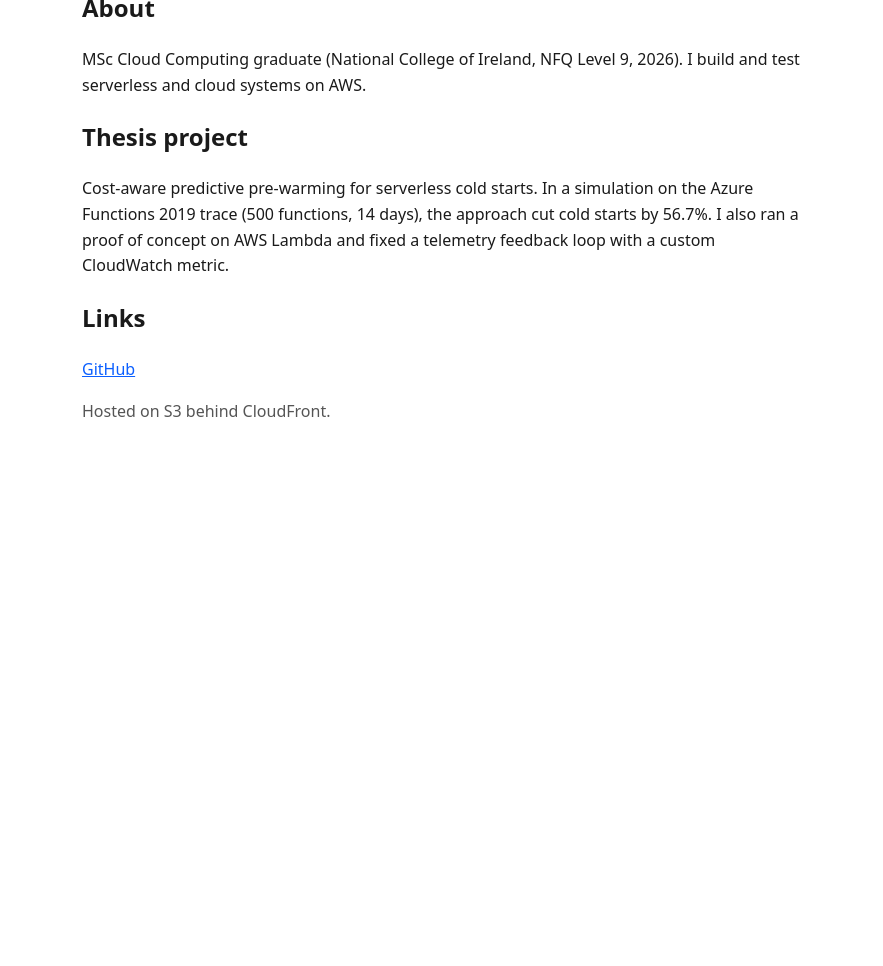
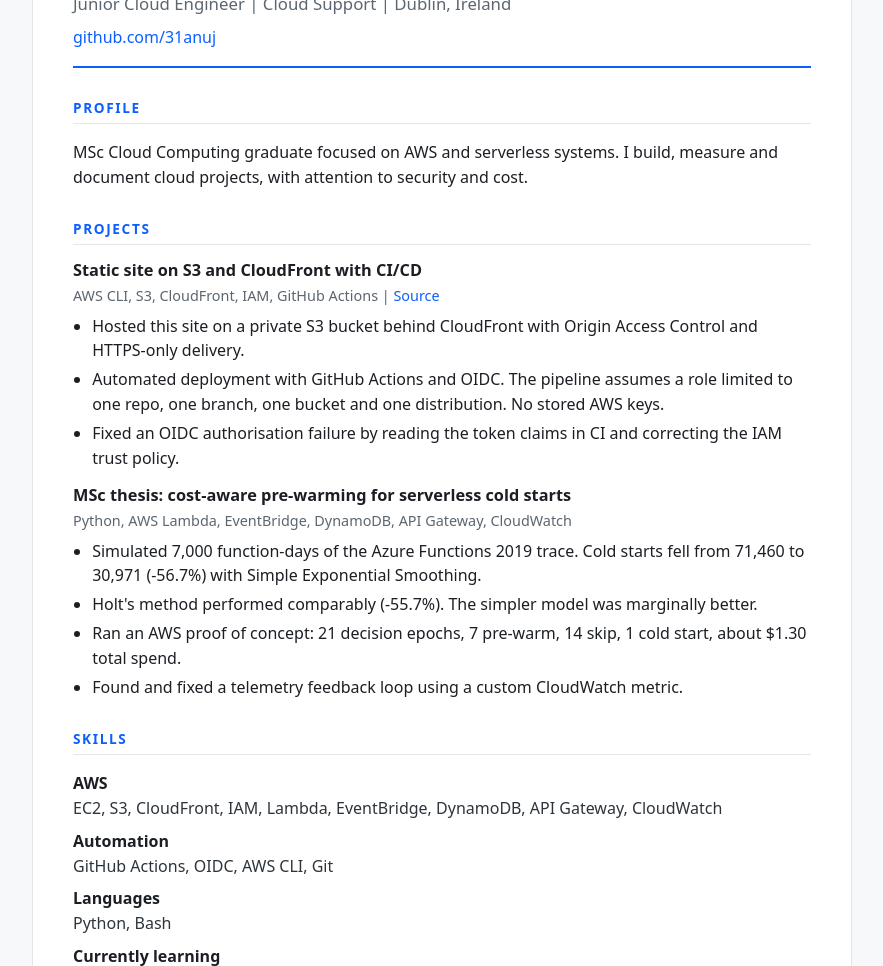
Before and after one commit to 31anuj/Portfolio-site, a plain HTML site: page index.html in a window 1280 px wide. Shown: the part 160-1126 px from the top of the page, without its empty margins (198-1081 px from the left). Before the commit the page ends 800 px from the top, so only its background shows below. Drawn offline with Linux system fonts and the light colour scheme.

Commit message:
Index.html change demo

```diff
--- a/index.html
+++ b/index.html
@@ -1,52 +1,202 @@
+@'
 <!DOCTYPE html>
 <html lang="en">
 
 <head>
   <meta charset="UTF-8">
   <meta name="viewport" content="width=device-width, initial-scale=1">
-  <title>Anuj Yadav | Cloud Engineer</title>
+  <meta name="description" content="Anuj Yadav, MSc Cloud Computing graduate in Dublin. AWS, serverless, CI/CD.">
+  <title>Anuj Yadav | Junior Cloud Engineer</title>
   <style>
+    :root {
+      --ink: #1b1f24;
+      --muted: #5b6670;
+      --line: #e3e7eb;
+      --accent: #0b5fff;
+    }
+
+    * {
+      box-sizing: border-box;
+    }
+
     body {
-      font-family: system-ui, sans-serif;
-      max-width: 720px;
-      margin: 3rem auto;
-      padding: 0 1rem;
-      line-height: 1.6;
-      color: #1a1a1a;
+      font-family: system-ui, -apple-system, "Segoe UI", sans-serif;
+      color: var(--ink);
+      background: #f6f8fa;
+      margin: 0;
+      line-height: 1.55;
+    }
+
+    main {
+      max-width: 820px;
+      margin: 2rem auto;
+      background: #fff;
+      padding: 2.5rem;
+      border: 1px solid var(--line);
+      border-radius: 8px;
+    }
+
+    header {
+      border-bottom: 2px solid var(--accent);
+      padding-bottom: 1rem;
+      margin-bottom: 1.5rem;
     }
 
     h1 {
-      margin-bottom: 0;
+      margin: 0;
+      font-size: 2rem;
     }
 
-    .sub {
-      color: #555;
-      margin-top: 0.25rem;
+    .role {
+      color: var(--muted);
+      margin: .25rem 0 .5rem;
+      font-size: 1.05rem;
+    }
+
+    h2 {
+      font-size: .85rem;
+      letter-spacing: .12em;
+      text-transform: uppercase;
+      color: var(--accent);
+      border-bottom: 1px solid var(--line);
+      padding-bottom: .3rem;
+      margin: 1.8rem 0 .8rem;
+    }
+
+    h3 {
+      margin: .8rem 0 .1rem;
+      font-size: 1.02rem;
+    }
+
+    .meta {
+      color: var(--muted);
+      font-size: .9rem;
+      margin: 0;
+    }
+
+    ul {
+      margin: .4rem 0 0;
+      padding-left: 1.2rem;
+    }
+
+    li {
+      margin: .25rem 0;
     }
 
     a {
-      color: #0b5fff;
+      color: var(--accent);
+      text-decoration: none;
+    }
+
+    a:hover {
+      text-decoration: underline;
+    }
+
+    .skills dt {
+      font-weight: 600;
+      margin-top: .5rem;
+    }
+
+    .skills dd {
+      margin: 0;
+      color: #2d343b;
+    }
+
+    footer {
+      margin-top: 2rem;
+      color: var(--muted);
+      font-size: .85rem;
+    }
+
+    @media (max-width:600px) {
+      main {
+        margin: 0;
+        border: 0;
+        padding: 1.5rem;
+      }
+    }
+
+    @media print {
+      body {
+        background: #fff;
+      }
+
+      main {
+        border: 0;
+        margin: 0;
+      }
     }
   </style>
 </head>
 
 <body>
-  <h1>Anuj Yadav</h1>
-  <p class="sub">Cloud Engineer | Dublin, Ireland</p>
+  <main>
+    <header>
+      <h1>Anuj Yadav</h1>
+      <p class="role">Junior Cloud Engineer | Cloud Support | Dublin, Ireland</p>
+      <a href="https://github.com/31anuj">github.com/31anuj</a>
+    </header>
 
-  <h2>About</h2>
-  <p>MSc Cloud Computing graduate (National College of Ireland, NFQ Level 9, 2026). I build and test serverless and
-    cloud systems on AWS.</p>
+    <section>
+      <h2>Profile</h2>
+      <p>MSc Cloud Computing graduate focused on AWS and serverless systems. I build, measure and document cloud
+        projects, with attention to security and cost.</p>
+    </section>
 
-  <h2>Thesis project</h2>
-  <p>Cost-aware predictive pre-warming for serverless cold starts. In a simulation on the Azure Functions 2019 trace
-    (500 functions, 14 days), the approach cut cold starts by 56.7%. I also ran a proof of concept on AWS Lambda and
-    fixed a telemetry feedback loop with a custom CloudWatch metric.</p>
+    <section>
+      <h2>Projects</h2>
 
-  <h2>Links</h2>
-  <p><a href="https://github.com/31anuj">GitHub</a></p>
+      <h3>Static site on S3 and CloudFront with CI/CD</h3>
+      <p class="meta">AWS CLI, S3, CloudFront, IAM, GitHub Actions | <a
+          href="https://github.com/31anuj/Portfolio-site">Source</a></p>
+      <ul>
+        <li>Hosted this site on a private S3 bucket behind CloudFront with Origin Access Control and HTTPS-only
+          delivery.</li>
+        <li>Automated deployment with GitHub Actions and OIDC. The pipeline assumes a role limited to one repo, one
+          branch, one bucket and one distribution. No stored AWS keys.</li>
+        <li>Fixed an OIDC authorisation failure by reading the token claims in CI and correcting the IAM trust policy.
+        </li>
+      </ul>
 
-  <p class="sub">Hosted on S3 behind CloudFront.</p>
+      <h3>MSc thesis: cost-aware pre-warming for serverless cold starts</h3>
+      <p class="meta">Python, AWS Lambda, EventBridge, DynamoDB, API Gateway, CloudWatch</p>
+      <ul>
+        <li>Simulated 7,000 function-days of the Azure Functions 2019 trace. Cold starts fell from 71,460 to 30,971
+          (-56.7%) with Simple Exponential Smoothing.</li>
+        <li>Holt's method performed comparably (-55.7%). The simpler model was marginally better.</li>
+        <li>Ran an AWS proof of concept: 21 decision epochs, 7 pre-warm, 14 skip, 1 cold start, about $1.30 total spend.
+        </li>
+        <li>Found and fixed a telemetry feedback loop using a custom CloudWatch metric.</li>
+      </ul>
+    </section>
+
+    <section>
+      <h2>Skills</h2>
+      <dl class="skills">
+        <dt>AWS</dt>
+        <dd>EC2, S3, CloudFront, IAM, Lambda, EventBridge, DynamoDB, API Gateway, CloudWatch</dd>
+        <dt>Automation</dt>
+        <dd>GitHub Actions, OIDC, AWS CLI, Git</dd>
+        <dt>Languages</dt>
+        <dd>Python, Bash</dd>
+        <dt>Currently learning</dt>
+        <dd>Docker, Terraform</dd>
+      </dl>
+    </section>
+
+    <section>
+      <h2>Education</h2>
+      <h3>MSc Cloud Computing, National College of Ireland</h3>
+      <p class="meta">NFQ Level 9, 2026</p>
+      <h3>BSc Information Technology, University of Mumbai</h3>
+      <p class="meta">2022</p>
+    </section>
+
+    <footer>Hosted on S3 behind CloudFront. Deployed by GitHub Actions.</footer>
+  </main>
 </body>
 
 </html>
+'@ | Set-Content -Path index.html -Encoding utf8
+
+start index.html
```
